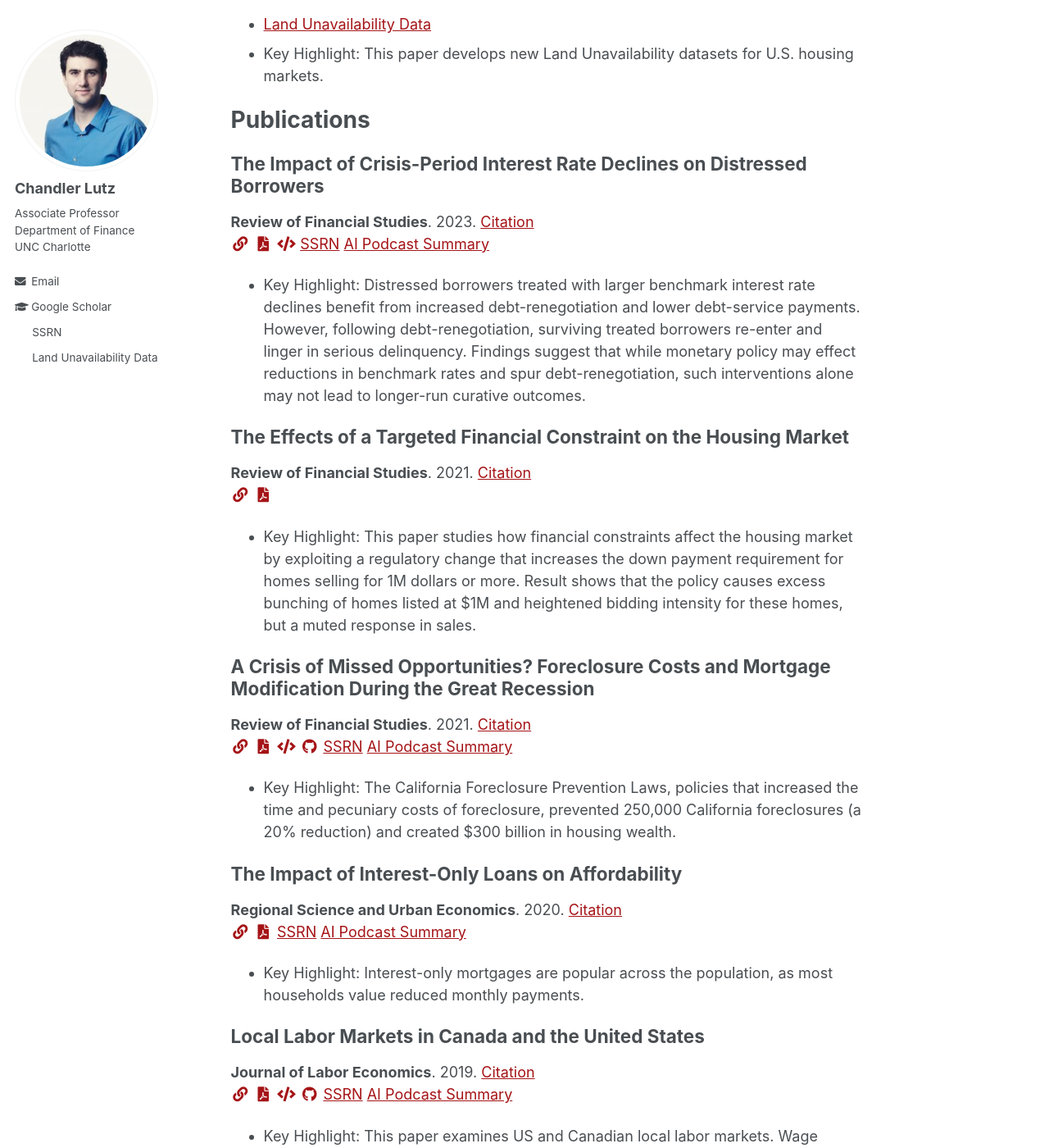
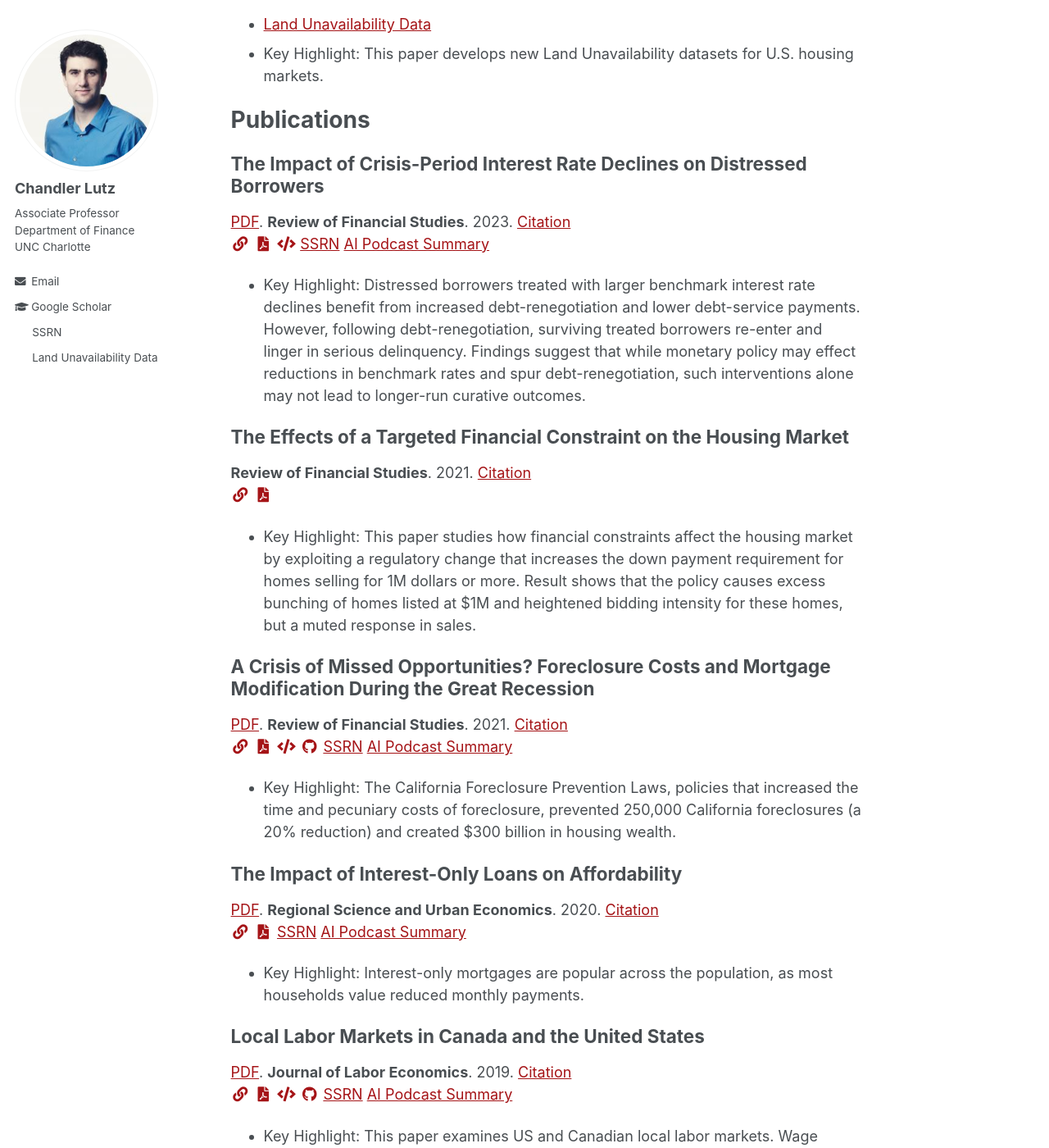
Before and after one commit to ChandlerLutz/ChandlerLutz.github.io, a Jekyll site: the page built from _pages/about.md, in a window 1280 px wide and 1400 px high, scrolled down 981 px. Shown: the whole window at 82% size. Built offline with Jekyll 4.4.1, drawn with Linux system fonts in a browser that asks for light colours.

Commit message:
Add pdf link

```diff
--- a/_includes/archive-single.html
+++ b/_includes/archive-single.html
@@ -56,7 +56,10 @@
       {% endif %}
 
       <!-- citation and icon code -->
-      <p>
+    <p>
+      {% if post.ssrn %}
+        <a href="{{ post.ssrn }}">PDF</a>.
+      {% endif %}
       {% if post.citation %}
         {{ post.citation }}
       {% endif %}
```
